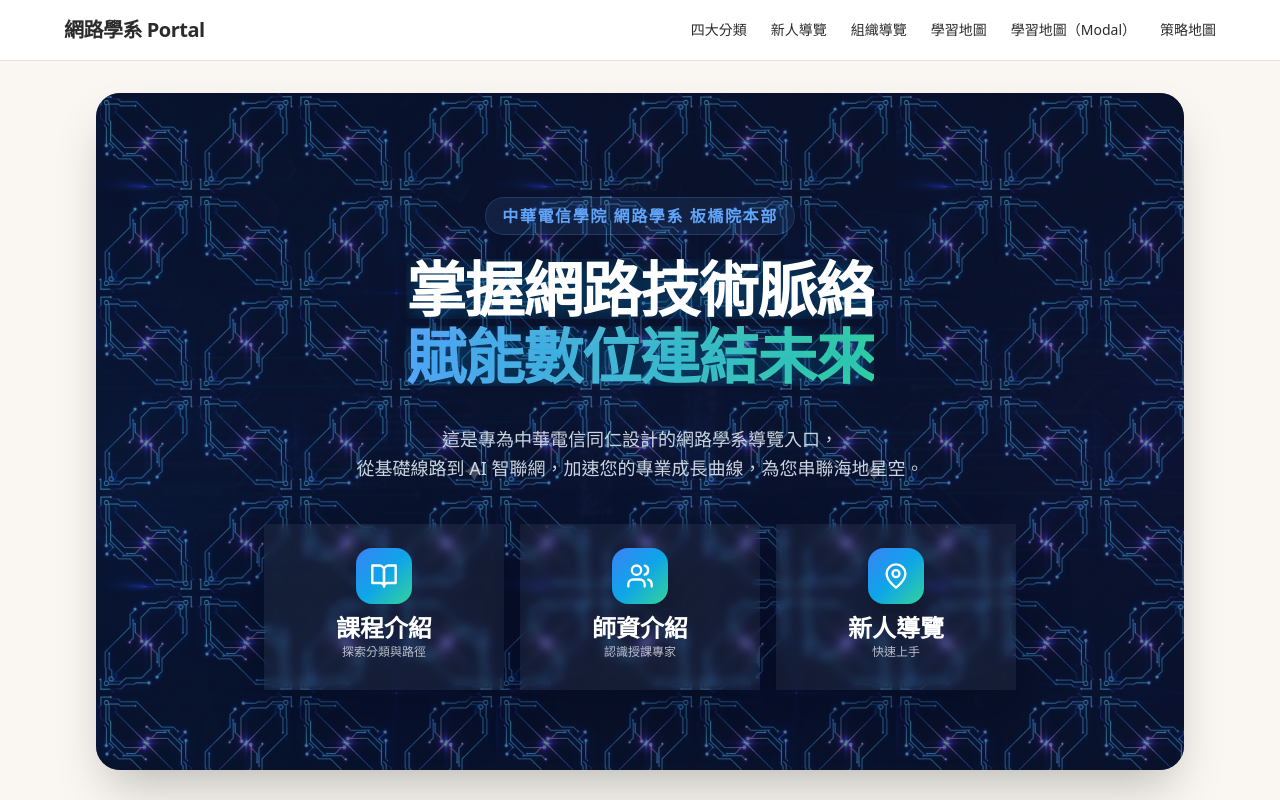
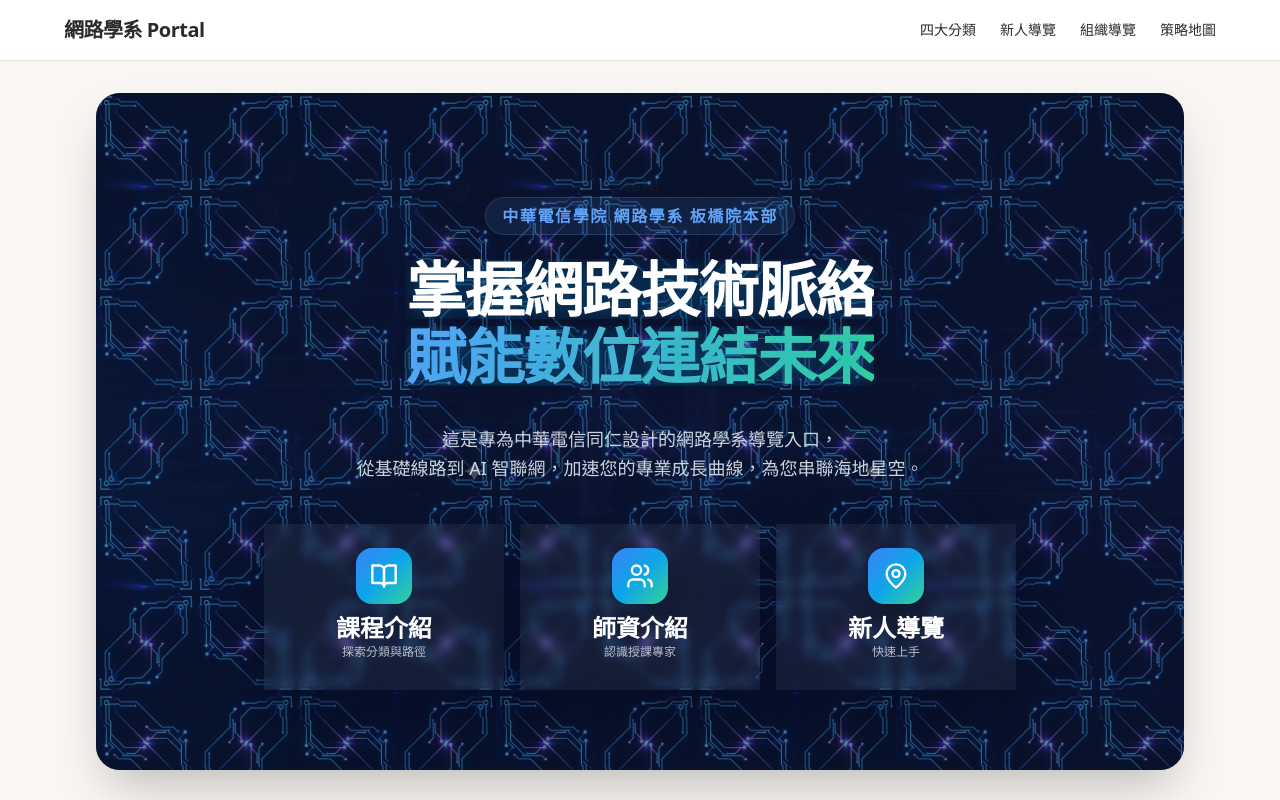
Before and after one commit to lolotw-sudo/network-dept-portal, a React (Vite) app: page / in a window 1280 px wide. Shown: the top 800 px of the page. Built offline with nearby package versions, Linux system fonts and the light colour scheme.

Commit message:
Remove learning map nav links

```diff
--- a/src/components/Layout.tsx
+++ b/src/components/Layout.tsx
@@ -11,8 +11,6 @@ export const Layout = ({ children }: { children: ReactNode }) => {
             <Link to="/categories" className="hover:text-btnPrimary">四大分類</Link>
             <Link to="/guide/newbie" className="hover:text-btnPrimary">新人導覽</Link>
             <Link to="/guide/org" className="hover:text-btnPrimary">組織導覽</Link>
-            <Link to="/learning-map" className="hover:text-btnPrimary">學習地圖</Link>
-            <Link to="/learning-map-modal" className="hover:text-btnPrimary">學習地圖（Modal）</Link>
             <Link to="/strategy-map" className="hover:text-btnPrimary">策略地圖</Link>
           </div>
         </div>
```
